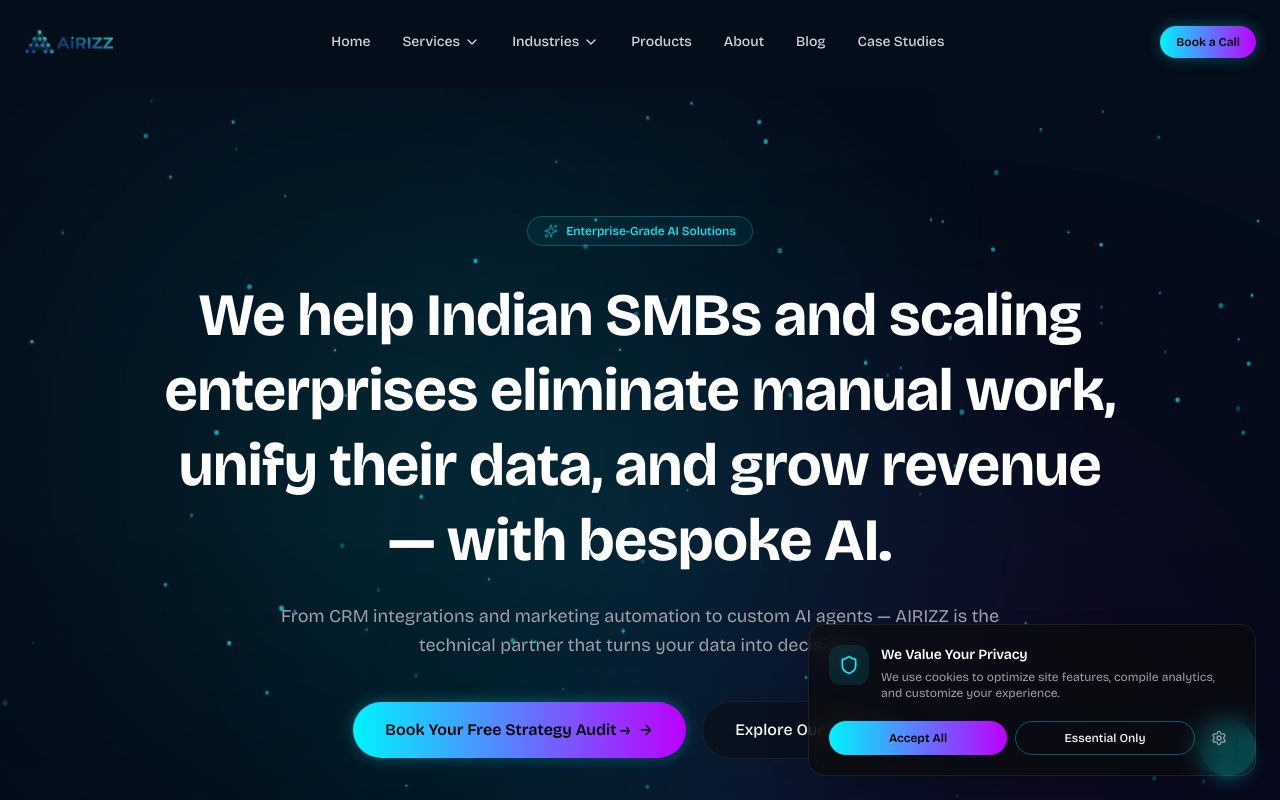
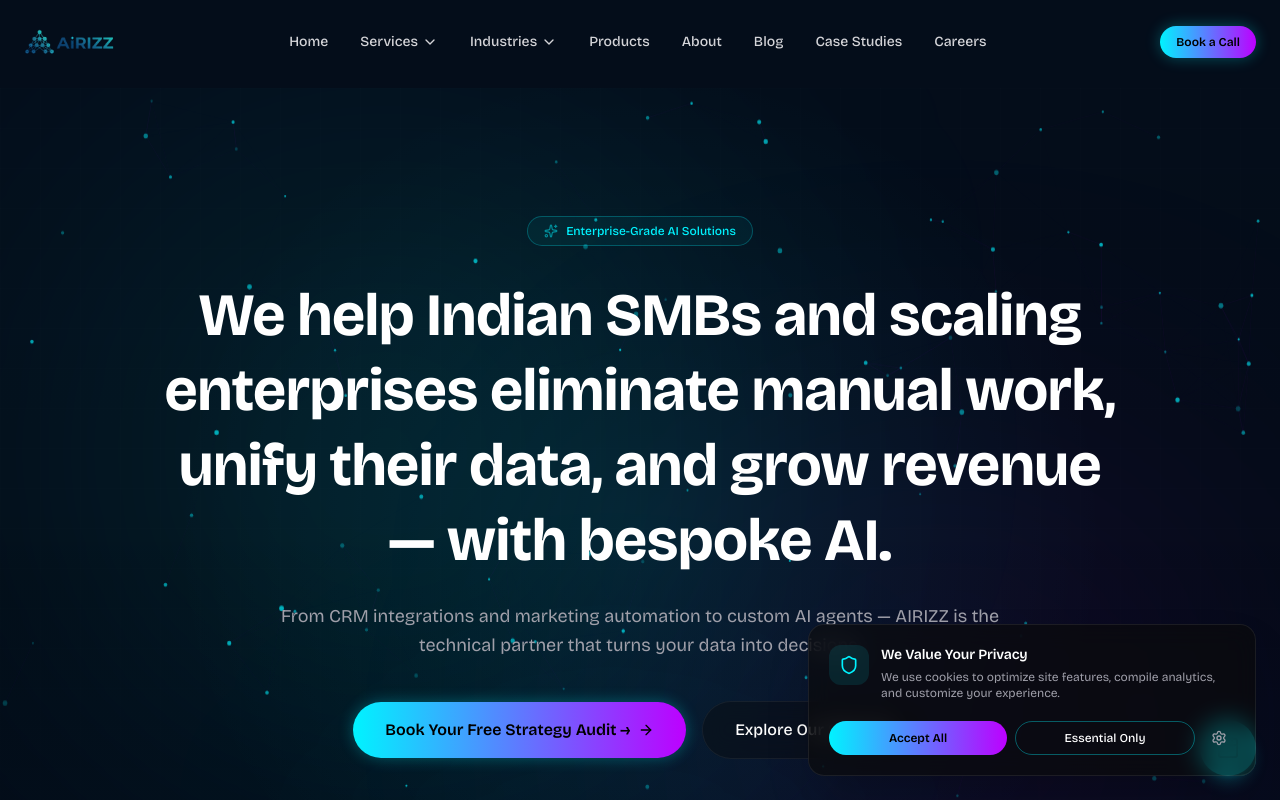
Before and after one commit to Devansh1974/airizz_main, a Next.js app: page / in a window 1280 px wide. Shown: the top 800 px of the page. Built offline with nearby package versions, Linux system fonts and the light colour scheme; a web font is replaced by a local one.

Commit message:
carreer page in header

```diff
--- a/components/layout/Navbar.tsx
+++ b/components/layout/Navbar.tsx
@@ -145,6 +145,9 @@
           <Link href="/case-studies" className="text-sm font-medium text-zinc-300 hover:text-white transition-colors">
             Case Studies
           </Link>
+          <Link href="/careers" className="text-sm font-medium text-zinc-300 hover:text-white transition-colors">
+            Careers
+          </Link>
         </nav>
 
         {/* Action Button */}
```
